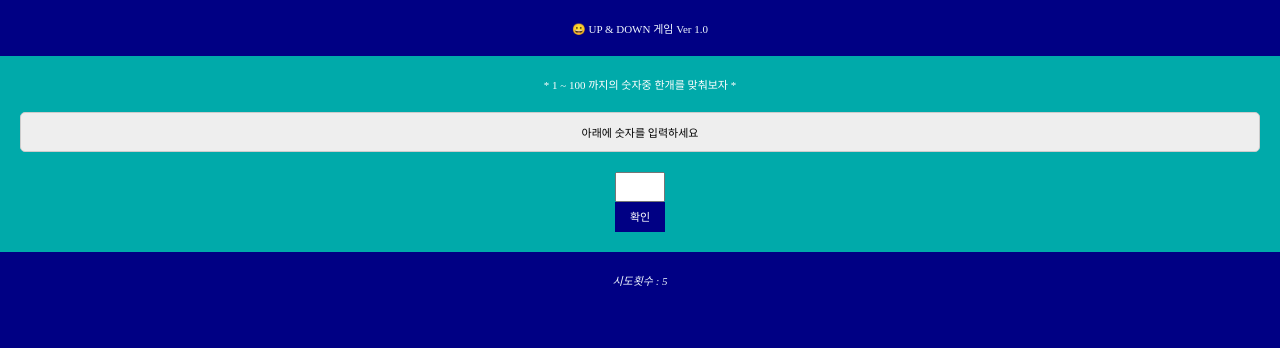
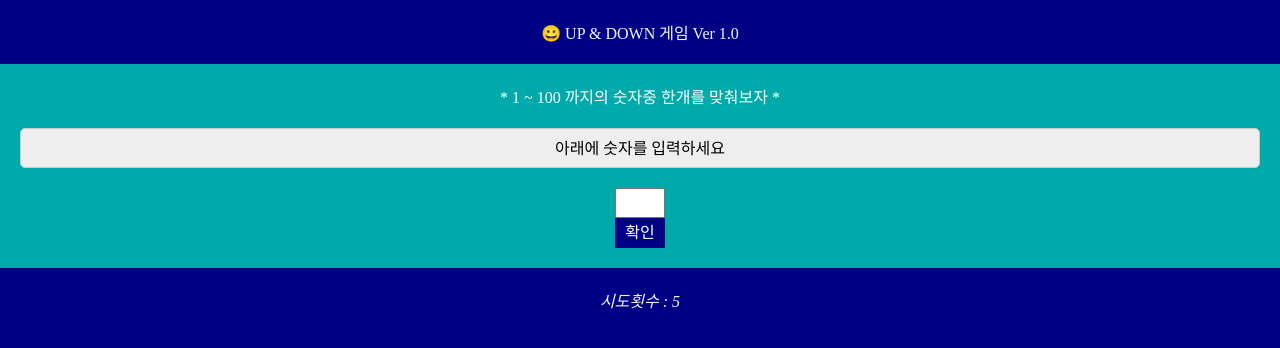
Before and after one commit to kotini89/updown_ver0, a plain HTML site: page index.html in a window 1280 px wide. Drawn offline with Linux system fonts and the light colour scheme; a web font is replaced by a local one.

Commit message:
Update style.css

```diff
--- a/style.css
+++ b/style.css
@@ -2,7 +2,6 @@
     text-decoration: none;
     margin:0; padding:0;
     box-sizing: border-box;
-    font-size:11px;
     font-family: 'DosFont';
 }
 
```
